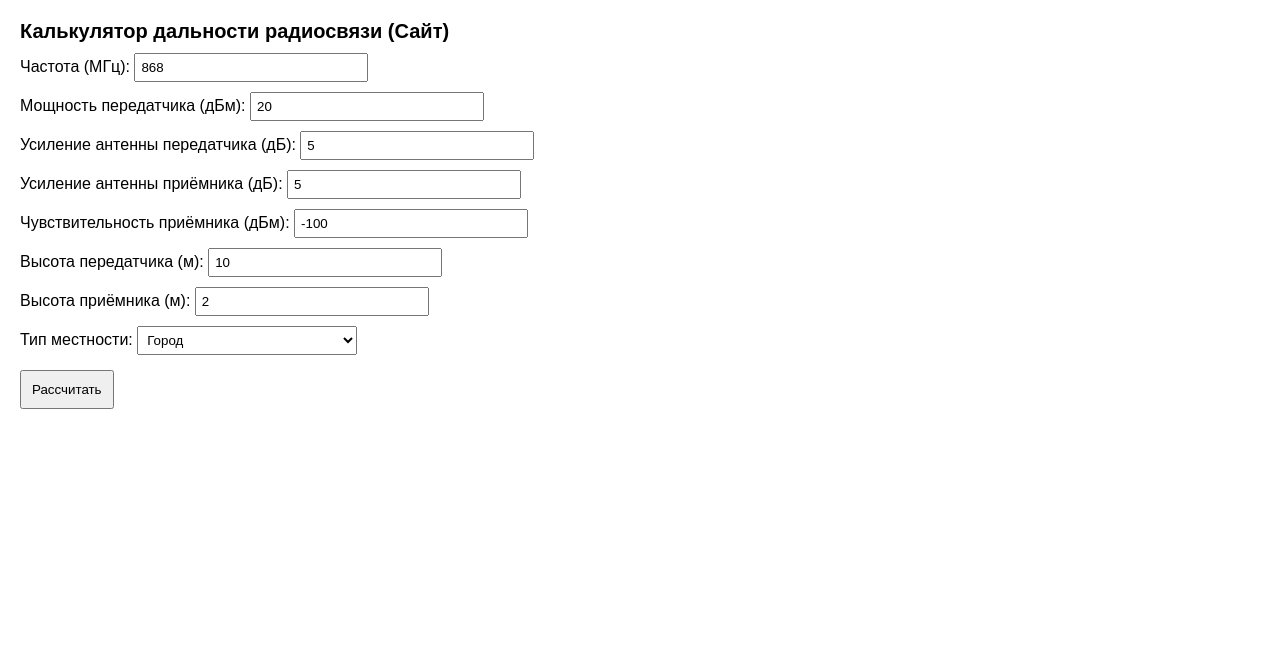
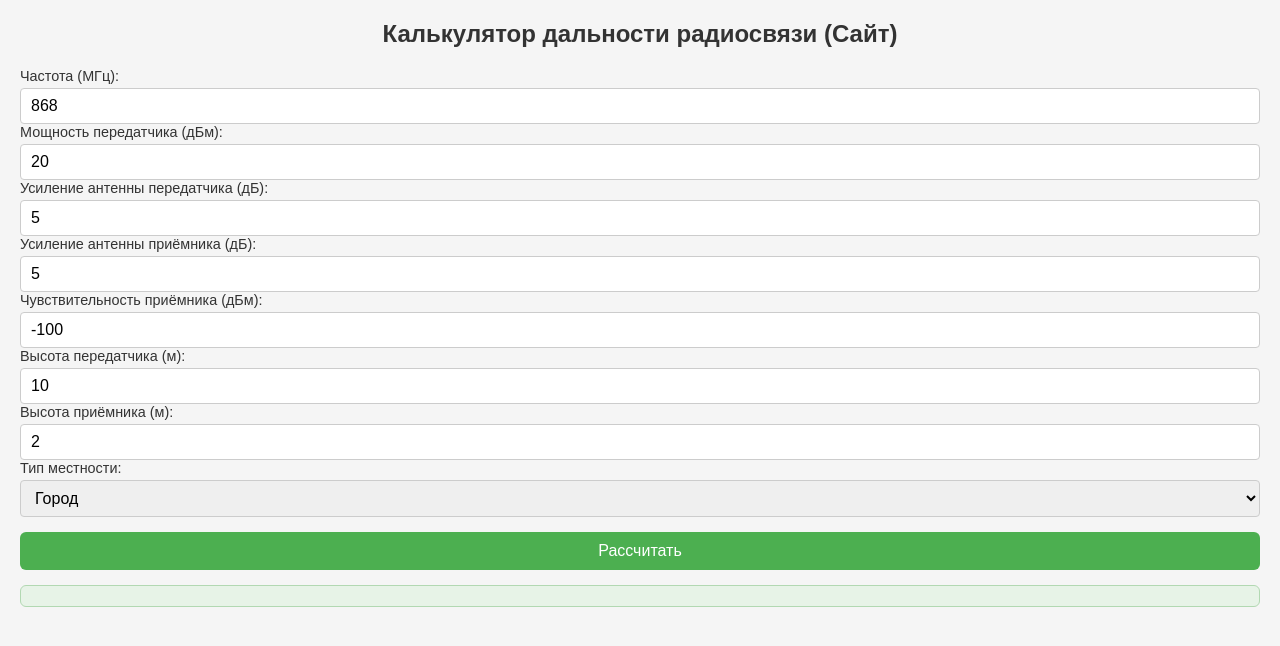
Before and after one commit to KorgJob/calculator-miniapp-v2, a plain HTML site: page index.html in a window 1280 px wide. Drawn offline with nearby package versions, Linux system fonts and the light colour scheme.

Commit message:
Update style.css
2

```diff
--- a/style.css
+++ b/style.css
@@ -3,26 +3,103 @@
     padding: 0;
 }
 
+/* Общие стили */
 body {
-    font-family: Arial, sans-serif; margin: 20px;
+  font-family: Arial, sans-serif;
+  margin: 20px;
+  padding: 0;
+  background-color: #f5f5f5;
+  color: #333;
 }
 
 h1 {
-    font-size: 20px;
+  font-size: 1.5rem;
+  text-align: center;
+  margin-bottom: 20px;
 }
 
+/* Контейнер с формой */
+form, .form-group {
+  display: flex;
+  flex-direction: column;
+  gap: 12px;
+  background-color: #fff;
+  padding: 15px;
+  border-radius: 8px;
+  box-shadow: 0 2px 6px rgba(0,0,0,0.1);
+}
+
+/* Метки и поля */
 label {
-    display: block; margin-top: 10px;
+  display: flex;
+  flex-direction: column;
+  font-size: 0.9rem;
 }
 
 input, select {
-    padding: 5px; width: 220px;
+  padding: 8px 10px;
+  font-size: 1rem;
+  border: 1px solid #ccc;
+  border-radius: 4px;
+  margin-top: 4px;
 }
 
+/* Кнопка */
 button {
-    margin-top: 15px; padding: 10px; cursor: pointer;
+  margin-top: 15px;
+  width: 100%;
+  padding: 10px;
+  font-size: 1rem;
+  background-color: #4CAF50;
+  color: white;
+  border: none;
+  border-radius: 6px;
+  cursor: pointer;
+  transition: background-color 0.3s;
 }
 
+button:hover {
+  background-color: #45a049;
+}
+
+/* Результат */
 .result {
-    margin-top: 20px; font-weight: bold;
+  margin-top: 15px;
+  padding: 10px;
+  background-color: #e7f3e7;
+  border: 1px solid #b2d8b2;
+  border-radius: 6px;
+  font-size: 1rem;
+  text-align: center;
 }
+
+/* График */
+#chart {
+  margin-top: 20px;
+  width: 100% !important;
+  height: auto !important;
+  max-height: 250px;
+}
+
+/* Адаптив */
+@media (max-width: 430px) {
+  body {
+    margin: 10px;
+  }
+
+  h1 {
+    font-size: 1.2rem;
+  }
+
+  input, select {
+    font-size: 0.95rem;
+  }
+
+  button {
+    font-size: 0.95rem;
+  }
+
+  .result {
+    font-size: 0.95rem;
+  }
+}
```
